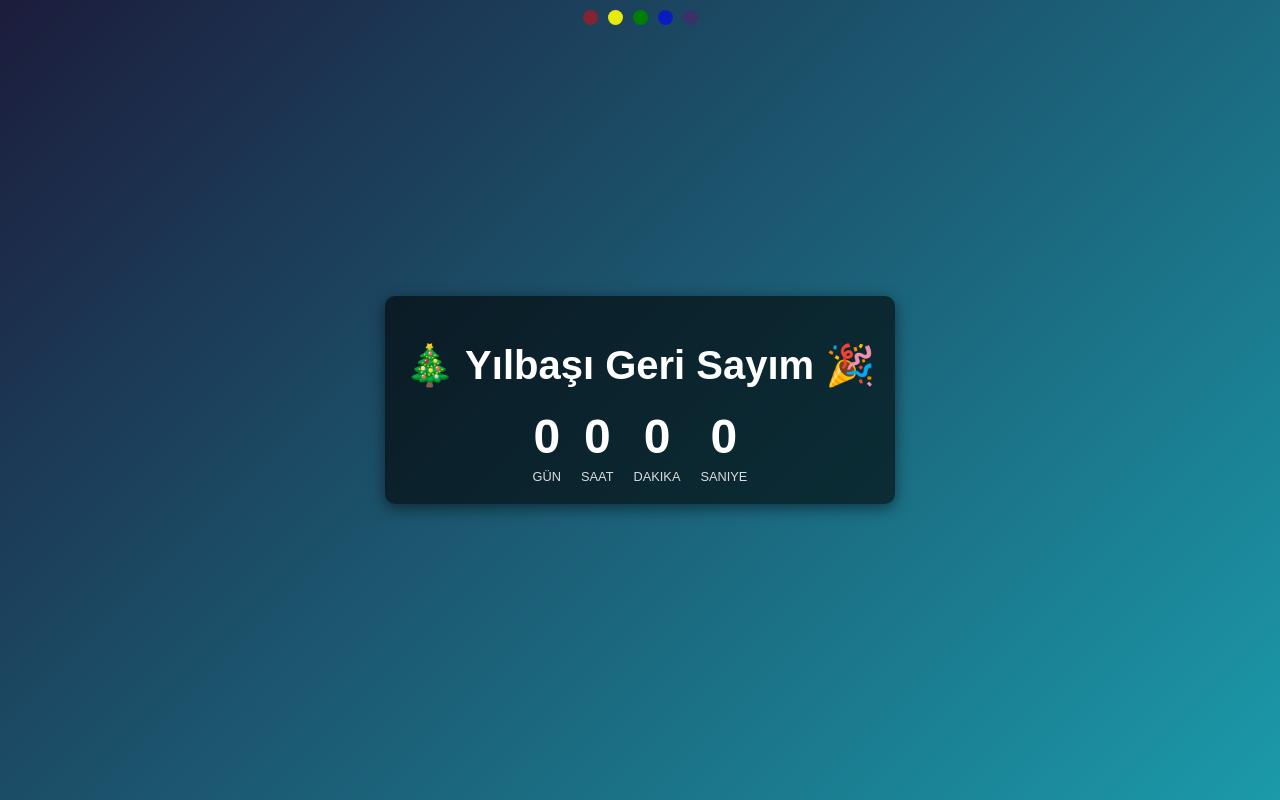
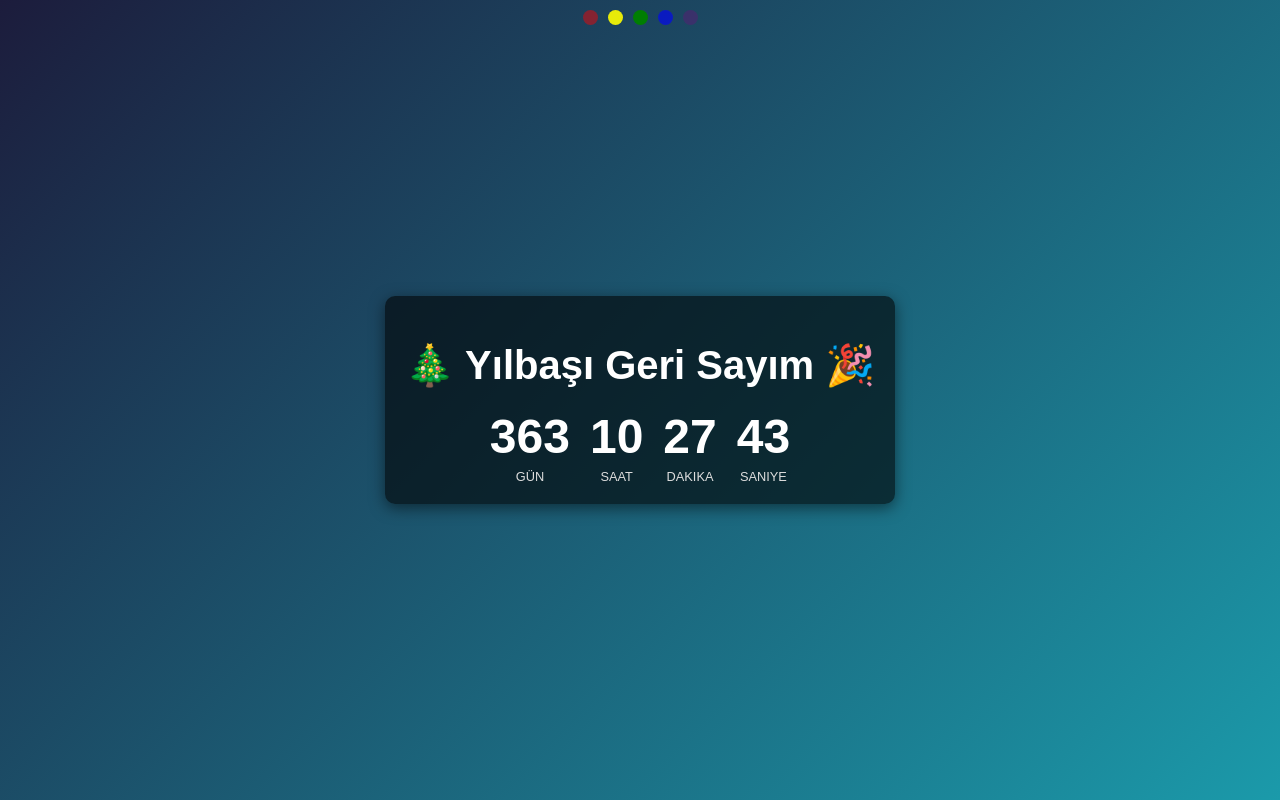
Before and after one commit to Aziz07zer/yilbasi2, a plain HTML site: page index.html in a window 1280 px wide. Drawn offline with nearby package versions, Linux system fonts and the light colour scheme.

Commit message:
Update index.html

```diff
--- a/index.html
+++ b/index.html
@@ -120,7 +120,7 @@ small {
   <script src="https://cdn.jsdelivr.net/npm/canvas-confetti@1.6.0/dist/confetti.browser.min.js"></script>
   <script>
   // Yılbaşı tarihi
-const newYear = new Date('January 1, 2026 00:00:00').getTime();ü
+const newYear = new Date('January 1, 2026 00:00:00').getTime();
 function updateCountdown() {
   const now = new Date().getTime();
   const timeLeft = newYear - now;
```
